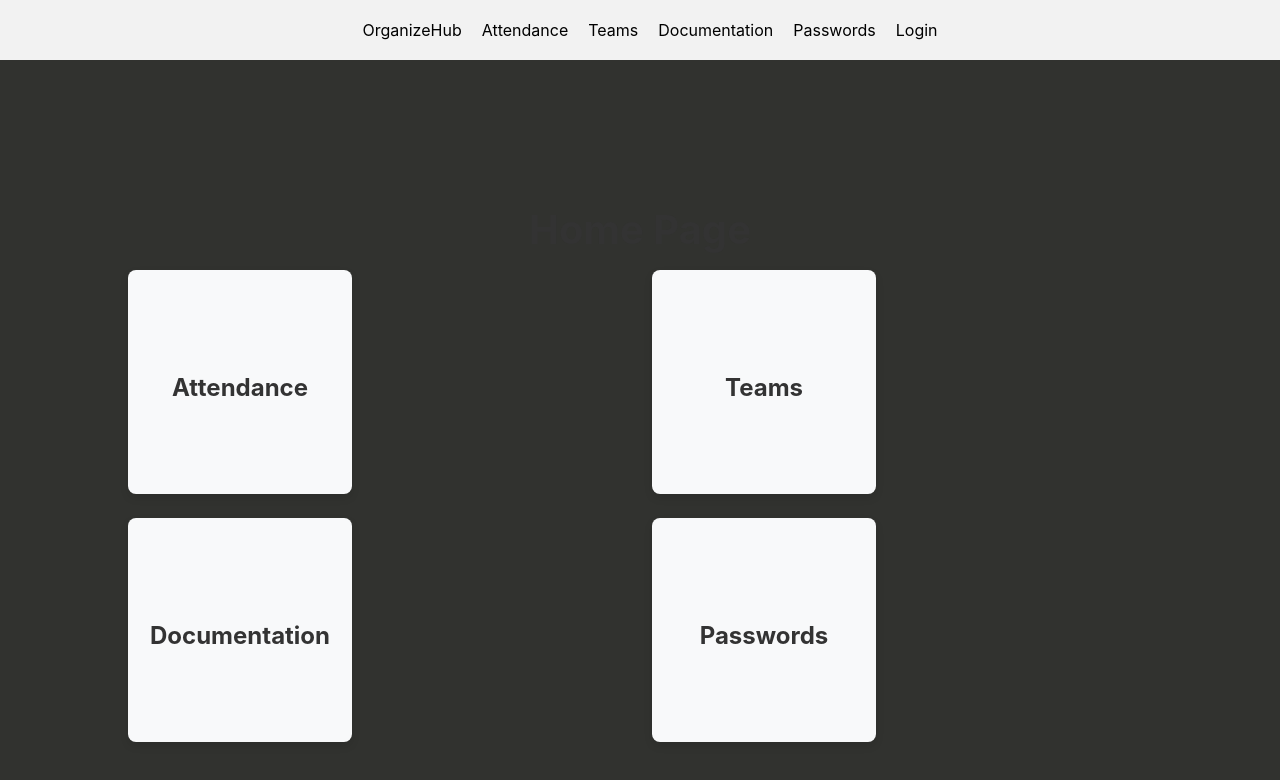
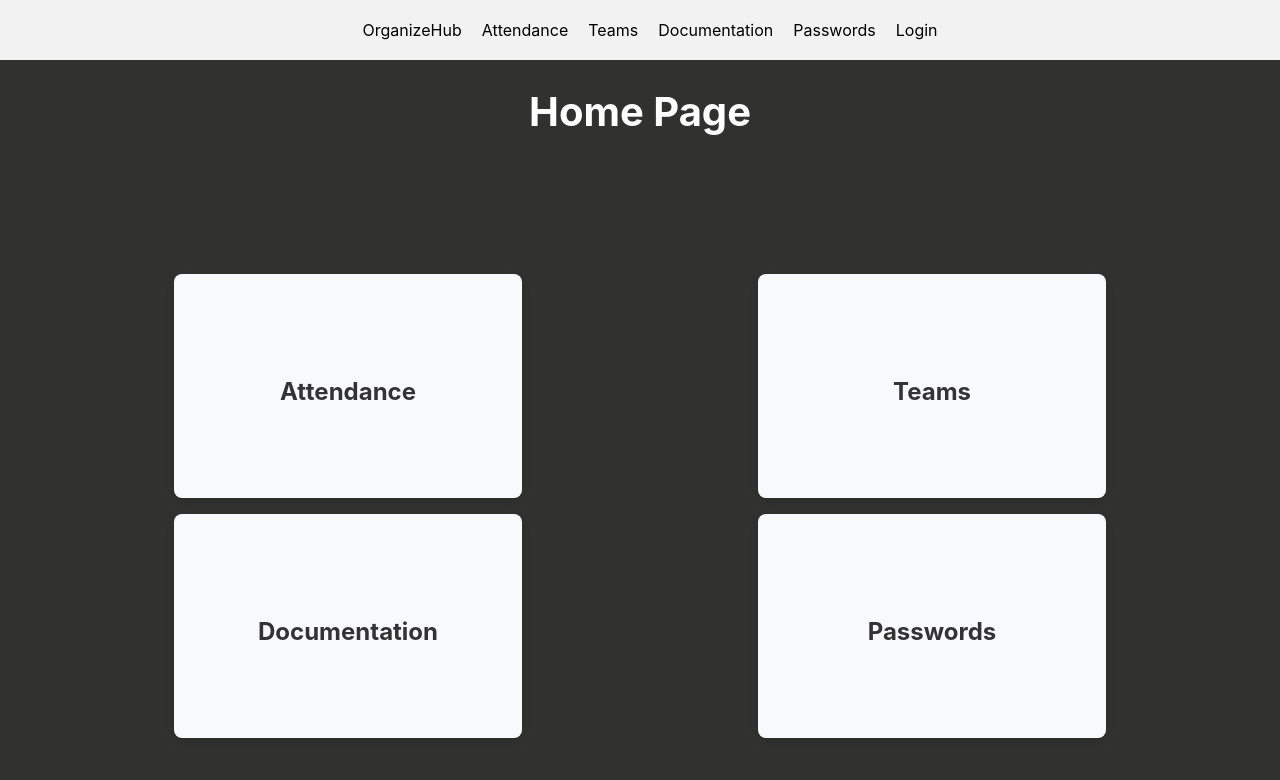
Before and after one commit to Fedekkc/OrganizeHub-v2.0, a React (Create React App) app in the folder front/: page / in a window 1280 px wide. Shown: the top 780 px of the page. Built offline with nearby package versions, Linux system fonts and the light colour scheme.

Commit message:
Refactor styling in Home.jsx and CardContainer component

```diff
--- a/front/src/pages/home/Home.jsx
+++ b/front/src/pages/home/Home.jsx
@@ -13,7 +13,7 @@ const HomeContainer = styled.div`
 
 const Title = styled.h1`
     font-size: 2.5rem;
-    color: #333;
+    color: white;
     margin-bottom: 1rem;
 `;
 
@@ -26,21 +26,19 @@ const Description = styled.p`
 const CardContainer = styled.div`
     display: grid;
     grid-template-columns: repeat(2, 1fr);
-    gap: 1.5rem;
-    width: 80%;
+    gap: 1rem;
+    width: 90%;
     justify-content: center;
     align-items: center;
+    margin: auto;
 
     div {
+        width: 50%;
+        margin: auto;
         display: flex;
         align-items: center;
         justify-content: center;
-        &:hover {
-            background-color: white;
-        }
-
     }
-
 `;
 
 const Card = styled.div`
```
